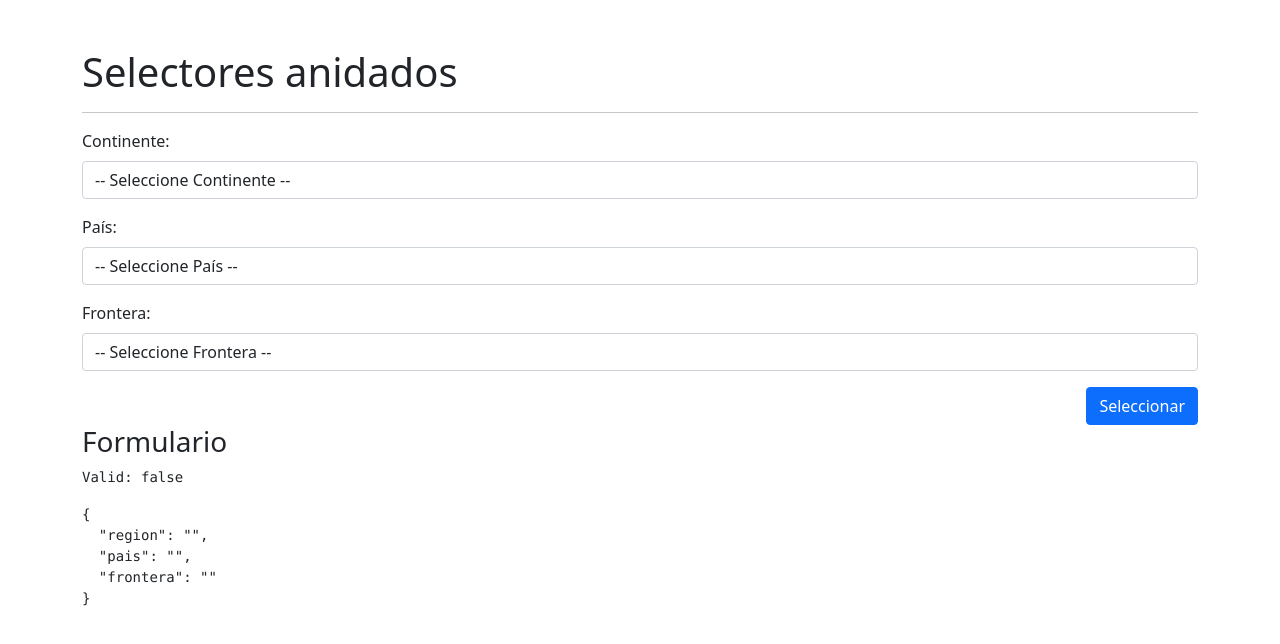
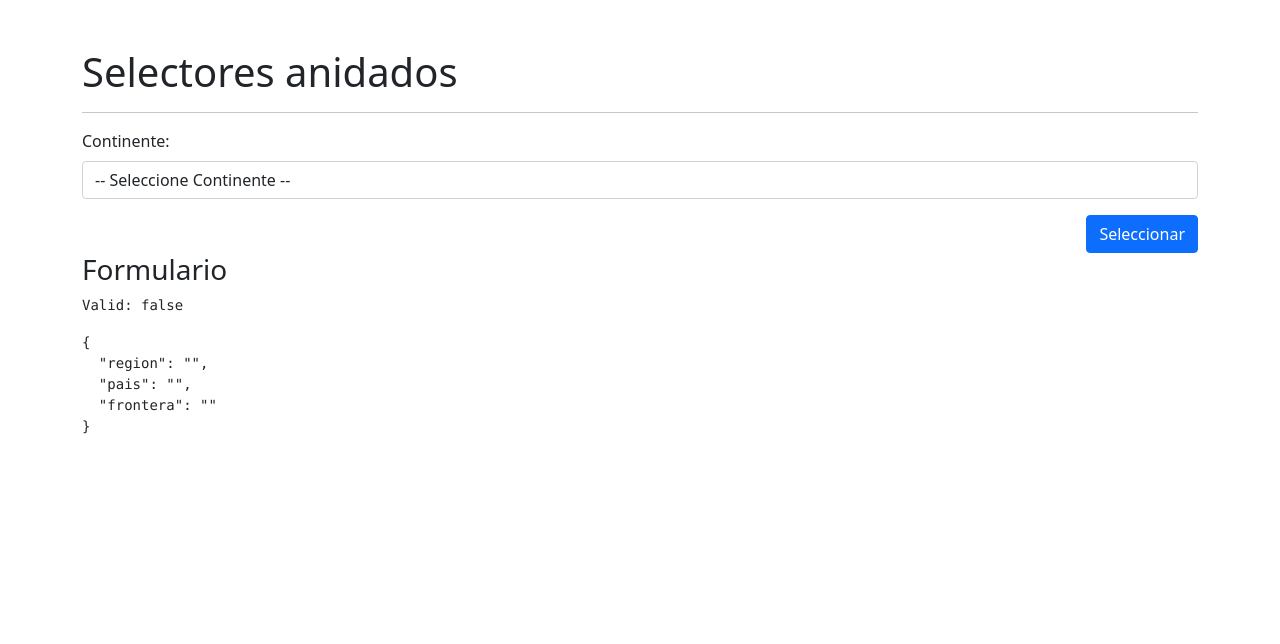
Before and after one commit to WiiruxCruz/07-selectores, an Angular app: page /selector/selector in a window 1280 px wide. Shown: the top 644 px of the page. Built offline with nearby package versions, Linux system fonts and the light colour scheme.

Commit message:
Mejorar experiencia de usuario

```diff
--- a/src/app/paises/pages/selector-page/selector-page.component.html
+++ b/src/app/paises/pages/selector-page/selector-page.component.html
@@ -25,7 +25,10 @@
 	</div>
 
 	<!-- Paises -->
-	<div class="row mb-3">
+	<div
+		class="row mb-3"
+		*ngIf="paises.length !== 0"
+	>
 		<div class="col">
 			<label class="form-label">País:</label>
 			<select
@@ -44,7 +47,10 @@
 	</div>
 
 	<!-- Fronteras -->
-	<div class="row mb-3">
+	<div
+		class="row mb-3"
+		*ngIf="fronteras.length > 0"
+	>
 		<div class="col">
 			<label class="form-label">Frontera:</label>
 			<select
@@ -64,6 +70,14 @@
 		</div>
 	</div>
 
+	<div class="row" *ngIf="cargando">
+		<div class="col">
+			<div class="alert alert-primary">
+				Cargando...
+			</div>
+		</div>
+	</div>
+
 	<div class="row">
 		<div class="col">
 			<button
--- a/src/app/paises/pages/selector-page/selector-page.component.ts
+++ b/src/app/paises/pages/selector-page/selector-page.component.ts
@@ -22,6 +22,9 @@
 	regiones: string[] = [];
 	paises: PaisSmall[] = [];
 	fronteras: string[] = [];
+
+	//UI
+	cargando: boolean = false;
 
 	constructor(
 	  private fb: FormBuilder,
@@ -52,7 +55,8 @@
 		.pipe(
 			tap( ( _ ) => {
 					this.miFormulario.get('pais')?.reset('');
-					//this.miFormulario.get('frontera')?.reset('');
+					//this.miFormulario.get('frontera')?.disable();
+					this.cargando = true;
 				}
 			),
 			switchMap( region => this.paisesService.getPaisesPorRegion( region ) )
@@ -60,6 +64,7 @@
 		.subscribe( paises => {
 			//console.log(paises);
 			this.paises = paises;
+			this.cargando = false;
 		});
 
 
@@ -70,6 +75,7 @@
 			tap( () => {
 					this.fronteras = [];
 					this.miFormulario.get('frontera')?.reset('');
+					this.cargando = true;
 				}
 			),
 			switchMap( codigo => this.paisesService.getPaisPorCodigo( codigo ) )
@@ -78,6 +84,7 @@
 		.subscribe( pais => {
 			console.log(pais);
 			this.fronteras = pais?.borders || [];
+			this.cargando = false;
 		});
 
 
```
